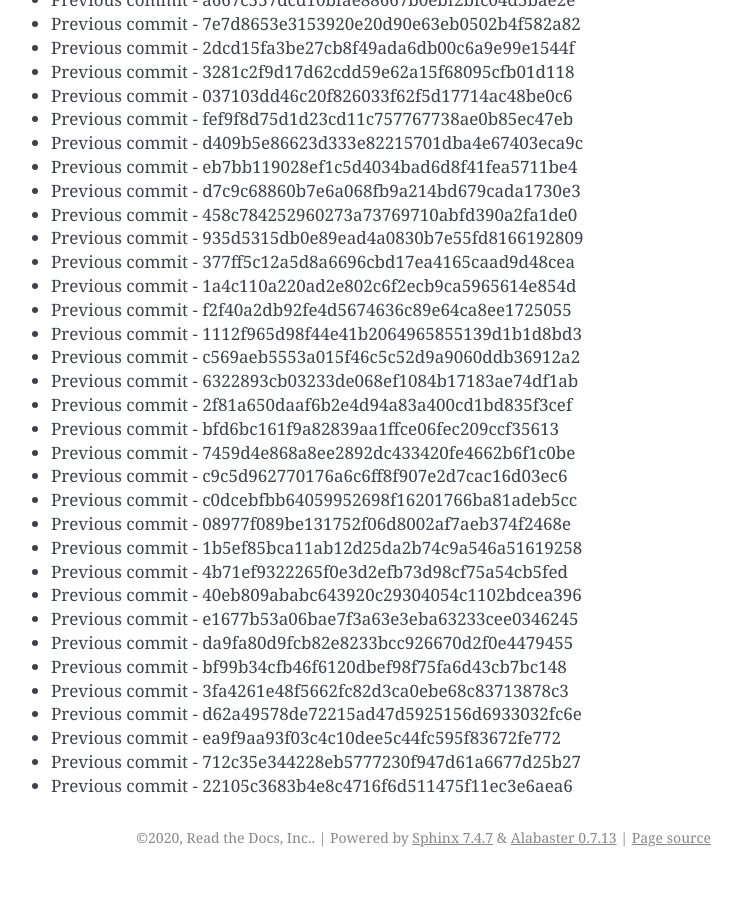
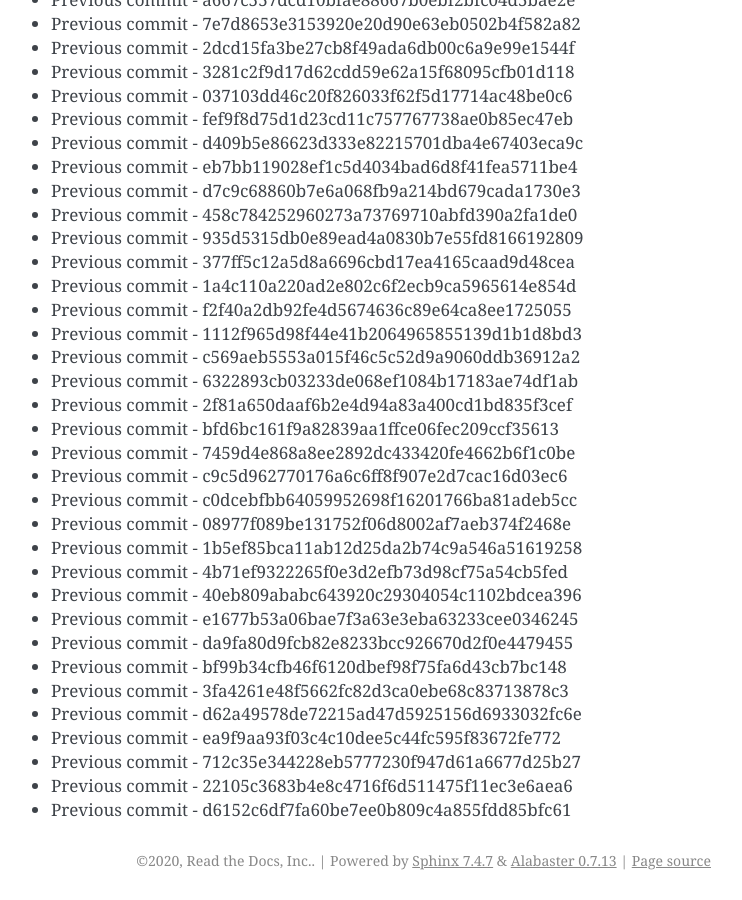
Before and after one commit to readthedocs/rtd-git-stresstest, a Sphinx documentation site: the page built from docs/updates.rst, in a window 1280 px wide and 900 px high, scrolled down 101768 px. Shown: the whole window, without its empty margins (399-1141 px from the left). Built offline with Sphinx 7.4.7, drawn with Linux system fonts in a browser that asks for light colours; before the commit the page ends 102645 px from its top, so only the background shows below that.

Commit message:
Generating commit from previous: d6152c6df7fa60be7ee0b809c4a855fdd85bfc61

```diff
--- a/docs/updates.rst
+++ b/docs/updates.rst
@@ -4308,3 +4308,4 @@ It can be tested for any performance characteristics.
 * Previous commit - ea9f9aa93f03c4c10dee5c44fc595f83672fe772
 * Previous commit - 712c35e344228eb5777230f947d61a6677d25b27
 * Previous commit - 22105c3683b4e8c4716f6d511475f11ec3e6aea6
+* Previous commit - d6152c6df7fa60be7ee0b809c4a855fdd85bfc61
```
